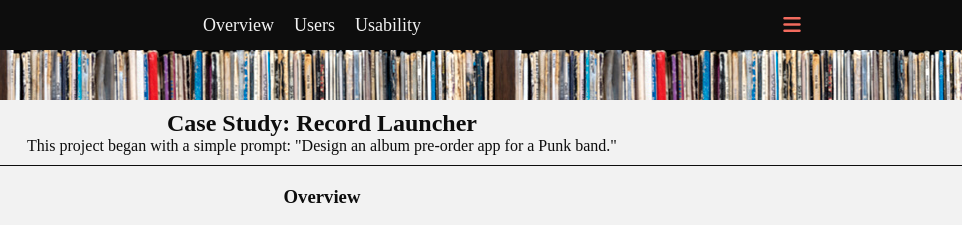
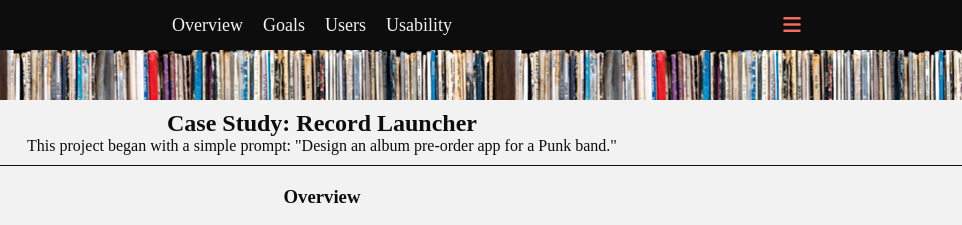
Before and after one commit to EvMad/lofi-and-figma-gallery, a plain HTML site: page record-launcher.html in a window 1280 px wide. Shown: the top 225 px of the page, 318-1280 px from the left. Drawn offline with Linux system fonts and the light colour scheme; a web font is replaced by a local one.

Commit message:
added Goals link to navbar

```diff
--- a/record-launcher.html
+++ b/record-launcher.html
@@ -30,6 +30,7 @@
 
 
                 <li class="topListItem"><a href="#overview">Overview</a></li>
+                <li class="topListItem"><a href="#goals">Goals</a></li>
                 <li class="topListItem"><a href="#users">Users</a></li>
                 <li class="topListItem"><a href="#usability">Usability</a></li>
 
@@ -82,7 +83,7 @@
 
     <!--goals begin-->
     <div class="container">
-        <div class="overview" id="">
+        <div class="overview" id="goals">
             <h3>Goals</h3>
             <p></p>
         </div>
```
